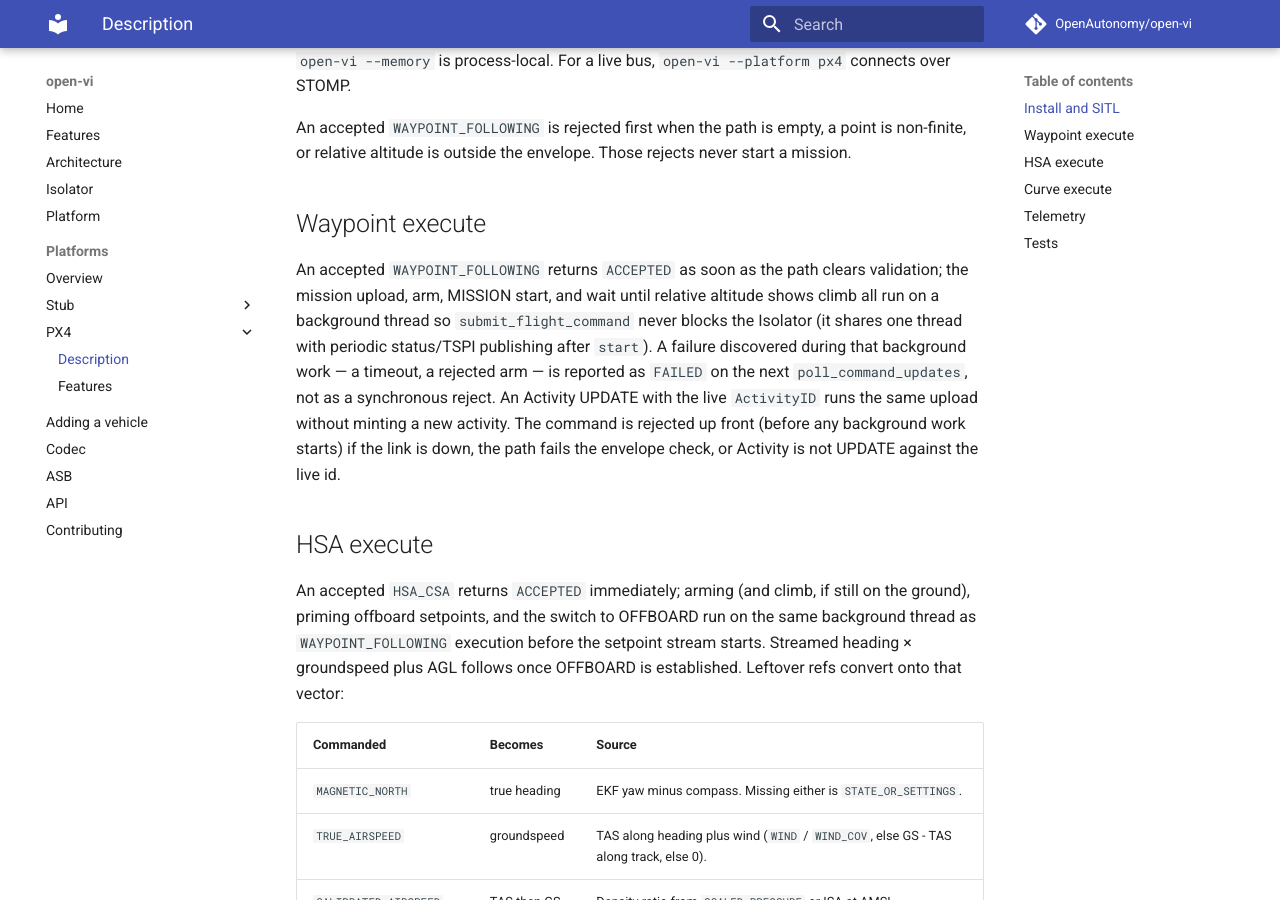
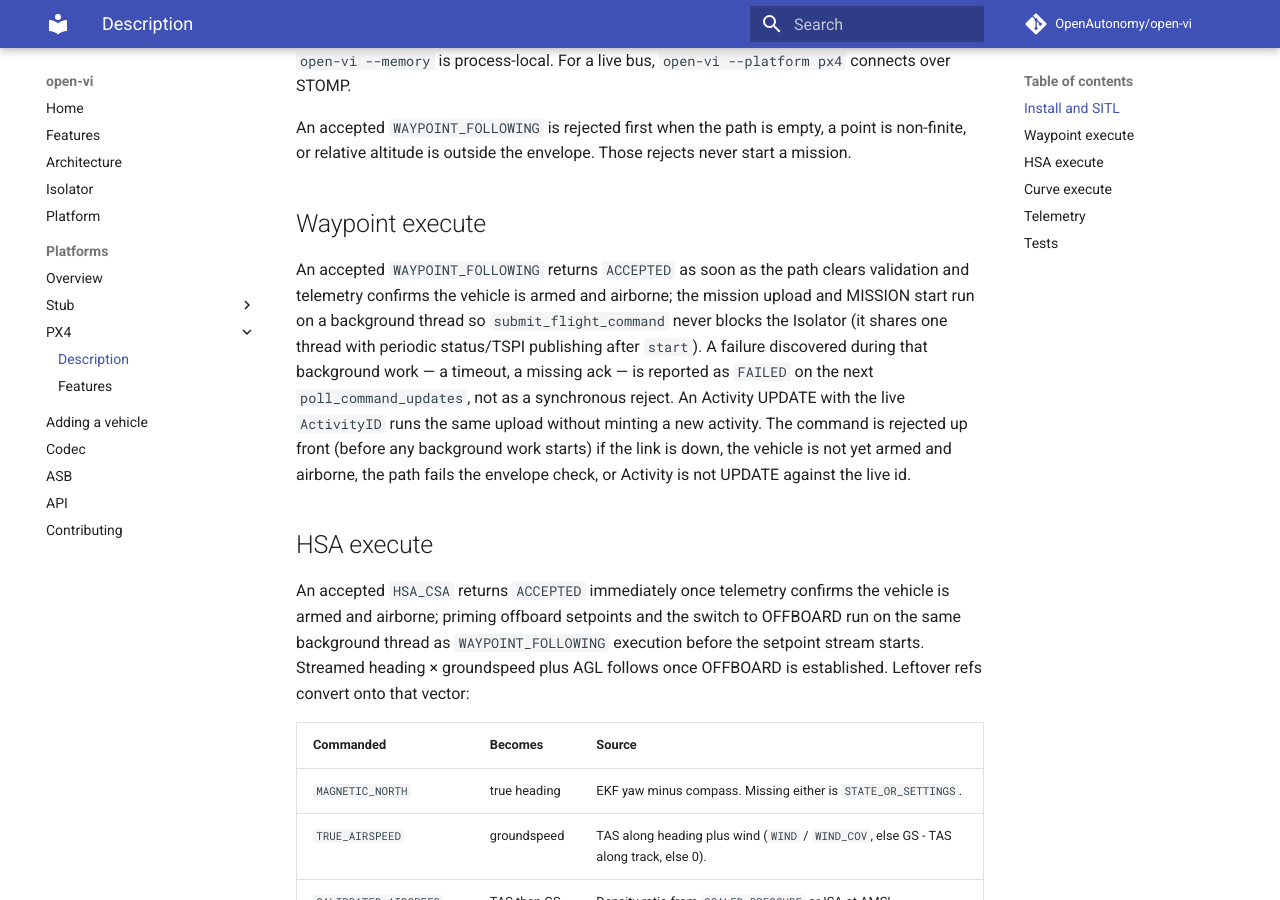
Before and after one commit to OpenAutonomy/open-vi, an MkDocs documentation site: the page built from docs/platforms/px4/README.md, in a window 1280 px wide and 900 px high, scrolled down 1798 px. Built offline with MkDocs 1.6.1 and Material for MkDocs 9.7.7, drawn with Linux system fonts in a browser that asks for light colours; comment, search, counter and statistics services are not loaded; some of the changed text lies outside the part shown.

Commit message:
Gate PX4 readiness on real flight state, not link health
VI no longer arms or launches PX4 as a side effect of a flight
command. A-GRA's LAUNCH capability is structurally independent from
WaypointFollowing/HSA_CSA, and the schema does not prescribe a launch
message sequence, so this narrows VI's job: snapshot() now withholds
AVAILABLE (TEMPORARILY_UNAVAILABLE/PX4_AWAITING_LAUNCH) until
telemetry shows the vehicle already armed and airborne, on top of the
existing link-health check. mission.py and offboard.py drop the
implicit arm/takeoff/climb-wait entirely; MavlinkLink.arm/
wait_airborne stay as unreferenced primitives for a future LAUNCH
capability.

Co-Authored-By: Claude Sonnet 5 <noreply@anthropic.com>

````diff
--- a/docs/platforms/px4/README.md
+++ b/docs/platforms/px4/README.md
@@ -26,14 +26,14 @@ hold), and telemetry (cache, BIT, TSPI). A second vehicle reuses
 those modules; it does not copy `Px4MavlinkAdapter`.
 
 The adapter does telemetry, `WAYPOINT_FOLLOWING`, `CURVE_FOLLOWING`,
-and `HSA_CSA`.
-Arm, takeoff, and mission start stay inside the adapter. Mission
-Autonomy sends `MA_FlightCommand`, not UCI arm or takeoff.
+and `HSA_CSA`. It does not arm or launch: the vehicle must already be
+armed and airborne before any command is accepted (see Telemetry).
+Mission Autonomy sends `MA_FlightCommand`, not UCI arm or takeoff.
 Capability NEW starts a mission or offboard hold when idle. Activity
 UPDATE is the replan: waypoint replace reuses the airborne path
-(hold, drop prefix waypoints, skip takeoff); HSA replaces the live
-vector. Both keep the live `activity_id`. A second Capability NEW
-while airborne is rejected.
+(hold, drop prefix waypoints); HSA replaces the live vector. Both
+keep the live `activity_id`. A second Capability NEW while airborne
+is rejected.
 
 Before upload, the adapter checks the path against a
 relative-altitude envelope (default 10–500 m AGL;
@@ -112,26 +112,27 @@ envelope. Those rejects never start a mission.
 ## Waypoint execute
 
 An accepted `WAYPOINT_FOLLOWING` returns `ACCEPTED` as soon as the
-path clears validation; the mission upload, arm, MISSION start, and
-wait until relative altitude shows climb all run on a background
-thread so `submit_flight_command` never blocks the Isolator (it
-shares one thread with periodic status/TSPI publishing after
-`start`). A failure discovered during that background work — a
-timeout, a rejected arm — is reported as `FAILED` on the next
+path clears validation and telemetry confirms the vehicle is armed
+and airborne; the mission upload and MISSION start run on a
+background thread so `submit_flight_command` never blocks the
+Isolator (it shares one thread with periodic status/TSPI publishing
+after `start`). A failure discovered during that background work — a
+timeout, a missing ack — is reported as `FAILED` on the next
 `poll_command_updates`, not as a synchronous reject. An Activity
 UPDATE with the live `ActivityID` runs the same upload without
 minting a new activity. The command is rejected up front (before any
-background work starts) if the link is down, the path fails the
-envelope check, or Activity is not UPDATE against the live id.
+background work starts) if the link is down, the vehicle is not yet
+armed and airborne, the path fails the envelope check, or Activity is
+not UPDATE against the live id.
 
 ## HSA execute
 
-An accepted `HSA_CSA` returns `ACCEPTED` immediately; arming (and
-climb, if still on the ground), priming offboard setpoints, and the
-switch to OFFBOARD run on the same background thread as
-`WAYPOINT_FOLLOWING` execution before the setpoint stream starts.
-Streamed heading × groundspeed plus AGL follows once OFFBOARD is
-established. Leftover refs convert onto that vector:
+An accepted `HSA_CSA` returns `ACCEPTED` immediately once telemetry
+confirms the vehicle is armed and airborne; priming offboard
+setpoints and the switch to OFFBOARD run on the same background
+thread as `WAYPOINT_FOLLOWING` execution before the setpoint stream
+starts. Streamed heading × groundspeed plus AGL follows once OFFBOARD
+is established. Leftover refs convert onto that vector:
 
 | Commanded | Becomes | Source |
 | --- | --- | --- |
@@ -169,29 +170,33 @@ sequenceDiagram
   participant FC as PX4
 
   Iso->>Px4: submit_flight_command(WAYPOINT_FOLLOWING)
+  Note over Px4: requires telemetry showing armed + airborne, else REJECTED
   Px4-->>Iso: ACCEPTED + activity ACTIVE_UNCONSTRAINED
   Px4->>Exec: start execution
-  Exec->>FC: MISSION_COUNT + items
-  Note over Exec,FC: item 0 NAV_TAKEOFF, then NAV_WAYPOINT
-  Exec->>FC: ARM
+  Exec->>FC: MISSION_COUNT + NAV_WAYPOINT items
   Exec->>FC: set_mode MISSION + MISSION_START
-  Exec->>FC: wait relative_alt climb
   Note over Px4,Exec: a failure here reports FAILED on the next poll_command_updates
 ```
 
-A standalone PX4 TAKEOFF mode sits at `MIS_TAKEOFF_ALT`. Embedding
-takeoff as mission item 0 and then `MISSION_START` is the path that
-climbs. `apply_system_management` writes `SENS_BARO_QNH` (hPa) and
-the local TSPI snapshot (`kollsman_hpa`). Link down or a missing
-param ack is `REJECTED`.
+The adapter never uploads a takeoff item; the vehicle must already be
+airborne before a mission or offboard hold starts (see Telemetry).
+`apply_system_management` writes `SENS_BARO_QNH` (hPa) and the local
+TSPI snapshot (`kollsman_hpa`). Link down or a missing param ack is
+`REJECTED`.
 
 ## Telemetry
 
 A reader thread ingests HEARTBEAT, GLOBAL_POSITION_INT, ATTITUDE,
 VFR_HUD, WIND / WIND_COV, SCALED_PRESSURE, SYS_STATUS, and
-`BATTERY_STATUS`. `snapshot()` is `AVAILABLE` while
-heartbeat and position are fresher than 10 s; otherwise
-`TEMPORARILY_UNAVAILABLE` / `PX4_LINK_DOWN`.
+`BATTERY_STATUS`. `snapshot()` is `AVAILABLE` only once heartbeat and
+position are fresher than 10 s *and* telemetry shows the vehicle
+armed and airborne (HEARTBEAT's armed bit and
+`GLOBAL_POSITION_INT.relative_alt >= 2 m`). Otherwise it is
+`TEMPORARILY_UNAVAILABLE`: `PX4_LINK_DOWN` when the link itself is
+stale, `PX4_AWAITING_LAUNCH` when the link is fine but the vehicle
+isn't armed and airborne yet. The adapter never arms or launches PX4
+itself — a human (or a boot script driving PX4's own `commander`
+shell) does that externally.
 `get_vehicle_state()` maps lat/lon/alt, NED speeds, attitude,
 airspeed, heading, battery percent, and endurance duration into
 `TspiSnapshot`. Duration is `time_remaining` when PX4 estimates
````
Also changed, not shown: CHANGELOG.md (+19 -0 lines), docs/PLATFORM.md (+10 -8 lines), docs/platforms/px4/FEATURES.md (+5 -5 lines), 5 other files.
